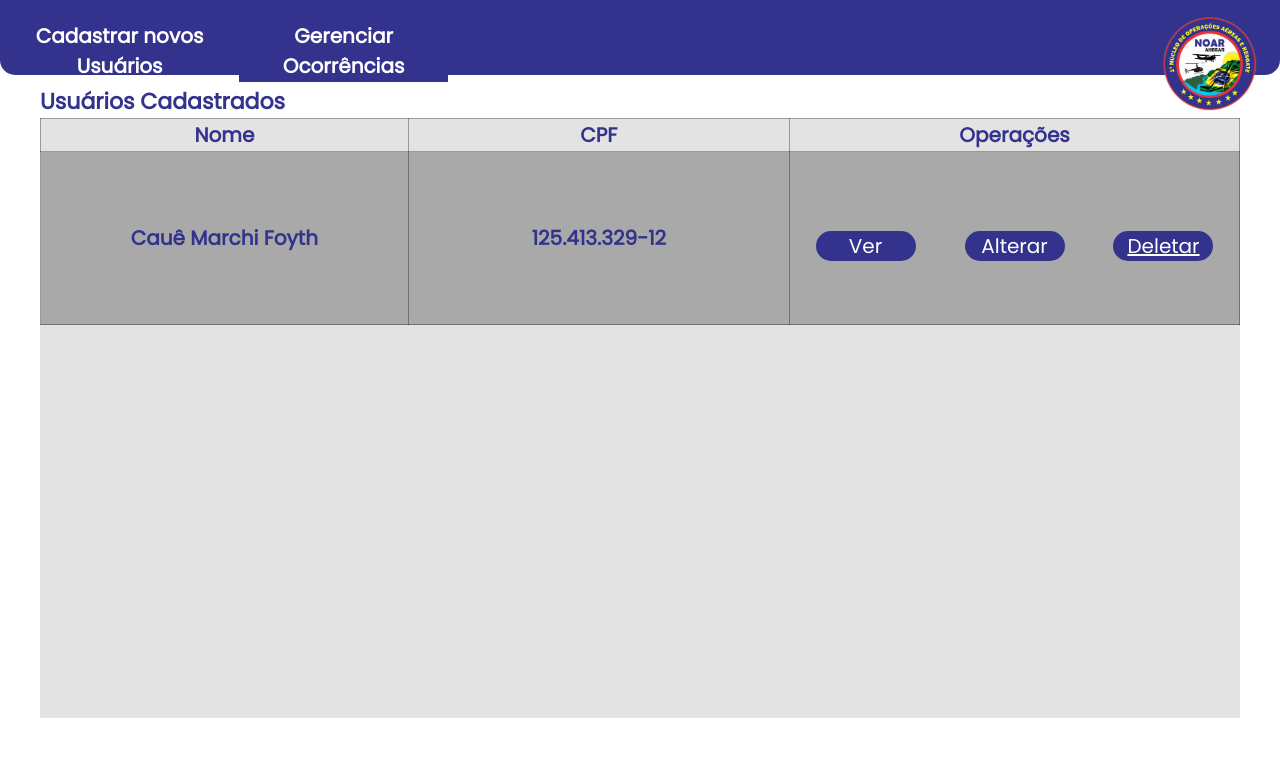
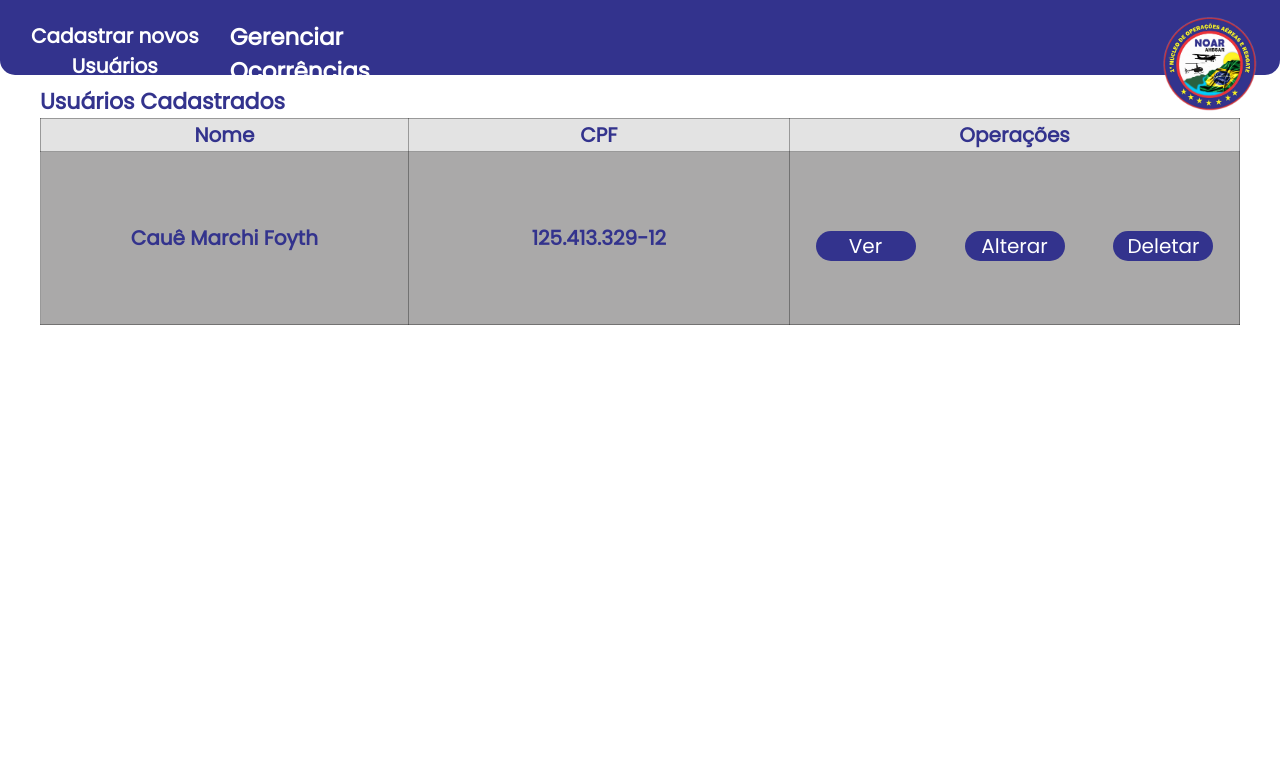
Before and after one commit to CaueFoyth/NOAR, a Flask app: page /adm in a window 1280 px wide. Shown: the top 757 px of the page. Run offline with Flask 3, Linux system fonts and the light colour scheme; a user stored in the database is signed in; data comes from the database, SQL or seed files in the repository; some libraries are stand-ins or nearby versions.

Commit message:
Pág. de Ocorrências início

```diff
--- a/main.py
+++ b/main.py
@@ -81,6 +81,10 @@ def deletar(id):
     mysql.connection.commit()
     return redirect(url_for("adm"))
 
+@app.route('/ocorrencias', methods = ['POST', 'GET'])
+def ocorrencias():
+    return render_template("ocorrencias.html")
+
 if __name__ == '__main__':
     #Para atualizar automaticamente no localhost coloque debug=True dentro do run
     app.run(debug=True)
--- a/static/admSASS.css
+++ b/static/admSASS.css
@@ -264,10 +264,10 @@ h2 {
 table {
   font-family: "Poppins", sans-serif;
   border-collapse: collapse;
-  width: 100%;
+  width: auto;
   background: rgba(170, 168, 168, 0.3254901961);
   width: 1200px;
-  height: 600px;
+  height: auto;
   text-align: left;
   display: flex;
   flex-direction: column;
@@ -348,4 +348,11 @@ tr:nth-child(even) {
 a {
   cursor: pointer;
   color: #Ffffff;
+}
+
+.button-redirect {
+  font-size: 23px;
+  font-family: "Poppins", sans-serif;
+  font-weight: bold;
+  text-decoration: none;
 }/*# sourceMappingURL=admSASS.css.map */
--- a/static/admSASS.scss
+++ b/static/admSASS.scss
@@ -267,10 +267,10 @@ h2 {
 table {
   font-family: 'Poppins', sans-serif;
   border-collapse: collapse;
-  width: 100%;
+  width: auto;
   background: #aaa8a853;
   width: 1200px;
-  height: 600px;
+  height: auto;
   text-align: left;
   display: flex;
   flex-direction: column;
@@ -352,3 +352,10 @@ a
   cursor: pointer;
   color: $secundaria;
 }
+.button-redirect
+{
+  font-size: 23px;
+  font-family: 'Poppins', sans-serif;
+  font-weight: bold;
+  text-decoration: none;
+}
--- a/templates/adm.html
+++ b/templates/adm.html
@@ -15,7 +15,7 @@
       <!-- Cabeçalho contendo as opções que o ADM poderá utilizar -->
     <section class="options">
         <button class="button-open" id="open">Cadastrar novos Usuários</button>
-        <form><button>Gerenciar Ocorrências</button></form>
+        <form><a href="/ocorrencias" class="button-redirect">Gerenciar Ocorrências</a></form>
     </section>
 
     <section class="headerlogo">
@@ -165,7 +165,7 @@
                                 <td class="tbdata_opt">
                                     <a class="buttons_opt" id="read">Ver</a>
                                     <!-- <a href="/update/{{ row.0 }}" data-toggle="modal"--> <a class="buttons_opt" id="update">Alterar</a> <!-- data-target="#modaledit{{row.0}}">Edit</a> -->
-                                    <a href="/deletar/{{ row.0 }}" class="buttons_opt" id="delete" onclick="return confirm('Você tem certeza?')">Deletar</a>
+                                    <a href="/deletar/{{ row.0 }}" class="buttons_opt" id="delete" onclick="return confirm('Você tem certeza?')" style="text-decoration: none;" >Deletar</a>
                                 </td>
                             </tr>
                             {% endfor %}
```
Also changed, not shown: static/ocorrencias.css (added, +15 -0 lines), static/ocorrencias.scss (added, +21 -0 lines), templates/ocorrencias.html (added, +20 -0 lines), static/admPage.js (line endings or trailing spaces), 2 other files.
